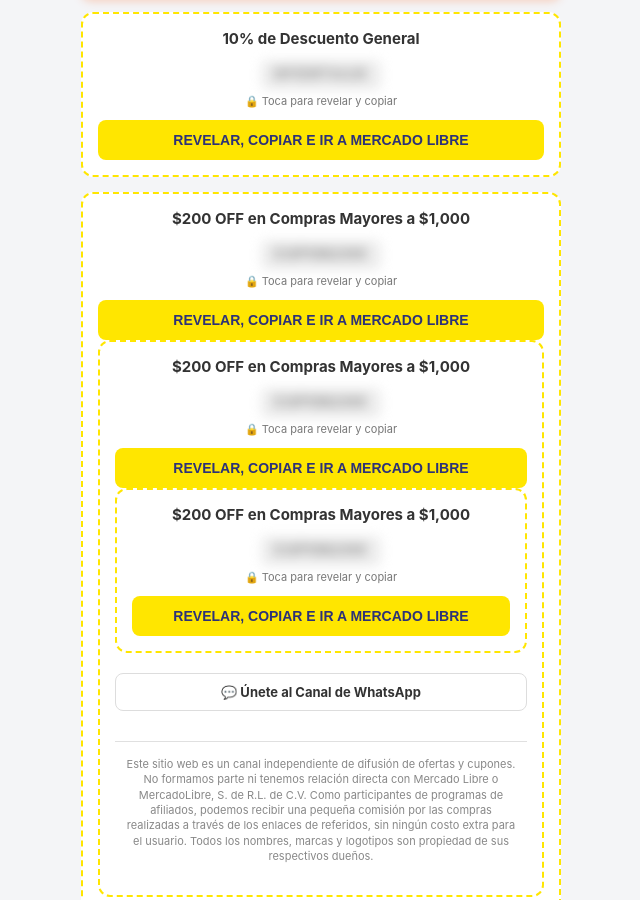
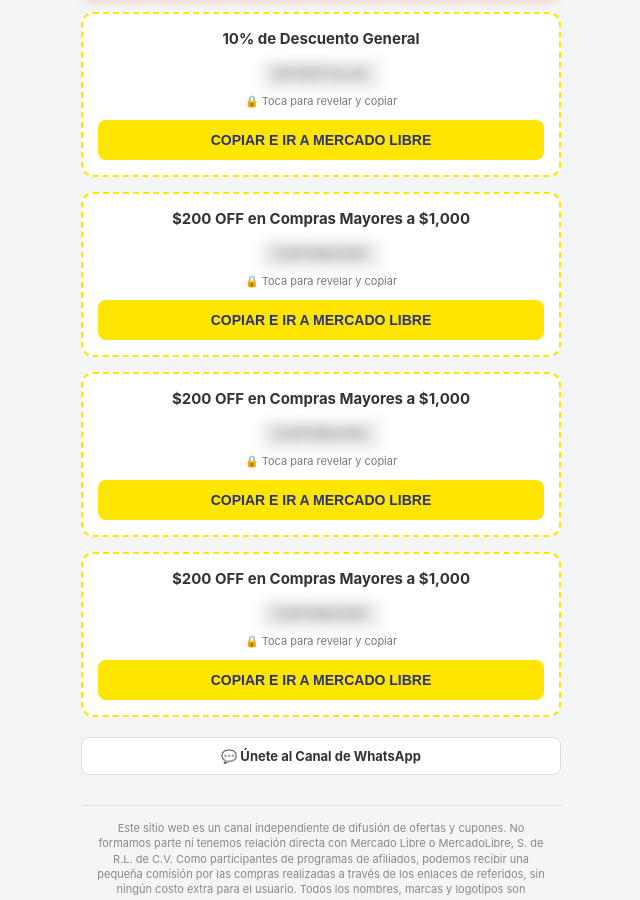
Before and after one commit to ofertasparatucasa/cupones-meli, a plain HTML site: page index.html in a window 1280 px wide. Shown: the part 412-1312 px from the top of the page, without its empty margins (319-959 px from the left). Drawn offline with Linux system fonts and the light colour scheme.

Commit message:
Update index.html

```diff
--- a/index.html
+++ b/index.html
@@ -238,7 +238,7 @@
       <span class="tap-hint">🔒 Toca para revelar y copiar</span>
 
       <button class="btn-copiar" onclick="revelarCopiarYRedirigir('OFERTA10', 'https://mercadolibre.com/sec/2DDvfhV', 'msg1', 'code-1')">
-        REVELAR, COPIAR E IR A MERCADO LIBRE
+        COPIAR E IR A MERCADO LIBRE
       </button>
 
       <div id="msg1" class="msg-exito">¡Cupón copiado! Redirigiendo...</div>
@@ -253,8 +253,11 @@
       <span class="tap-hint">🔒 Toca para revelar y copiar</span>
 
       <button class="btn-copiar" onclick="revelarCopiarYRedirigir('CUPON200', 'https://mercadolibre.com/sec/2DDvfhV', 'msg2', 'code-2')">
-        REVELAR, COPIAR E IR A MERCADO LIBRE
+        COPIAR E IR A MERCADO LIBRE
       </button>
+
+        <div id="msg1" class="msg-exito">¡Cupón copiado! Redirigiendo...</div>
+    </div>
 
        <!-- CUPÓN 3 -->
     <div class="card">
@@ -265,8 +268,11 @@
       <span class="tap-hint">🔒 Toca para revelar y copiar</span>
 
       <button class="btn-copiar" onclick="revelarCopiarYRedirigir('CUPON200', 'https://mercadolibre.com/sec/2DDvfhV', 'msg2', 'code-2')">
-        REVELAR, COPIAR E IR A MERCADO LIBRE
+        COPIAR E IR A MERCADO LIBRE
       </button>
+
+        <div id="msg1" class="msg-exito">¡Cupón copiado! Redirigiendo...</div>
+    </div>
 
        <!-- CUPÓN 4 -->
     <div class="card">
@@ -277,7 +283,7 @@
       <span class="tap-hint">🔒 Toca para revelar y copiar</span>
 
       <button class="btn-copiar" onclick="revelarCopiarYRedirigir('CUPON200', 'https://mercadolibre.com/sec/2DDvfhV', 'msg2', 'code-2')">
-        REVELAR, COPIAR E IR A MERCADO LIBRE
+        COPIAR E IR A MERCADO LIBRE
       </button>
 
       <div id="msg2" class="msg-exito">¡Cupón copiado! Redirigiendo...</div>
```
